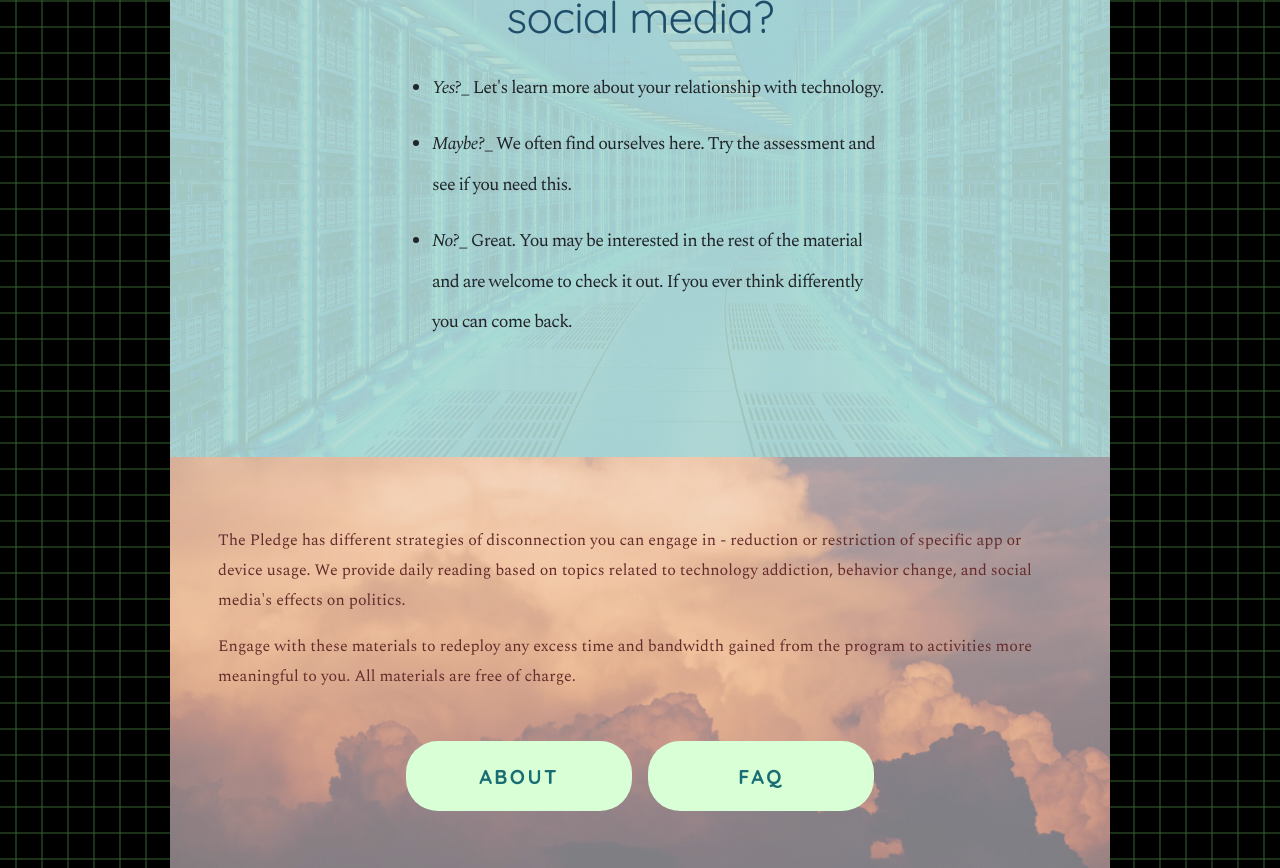
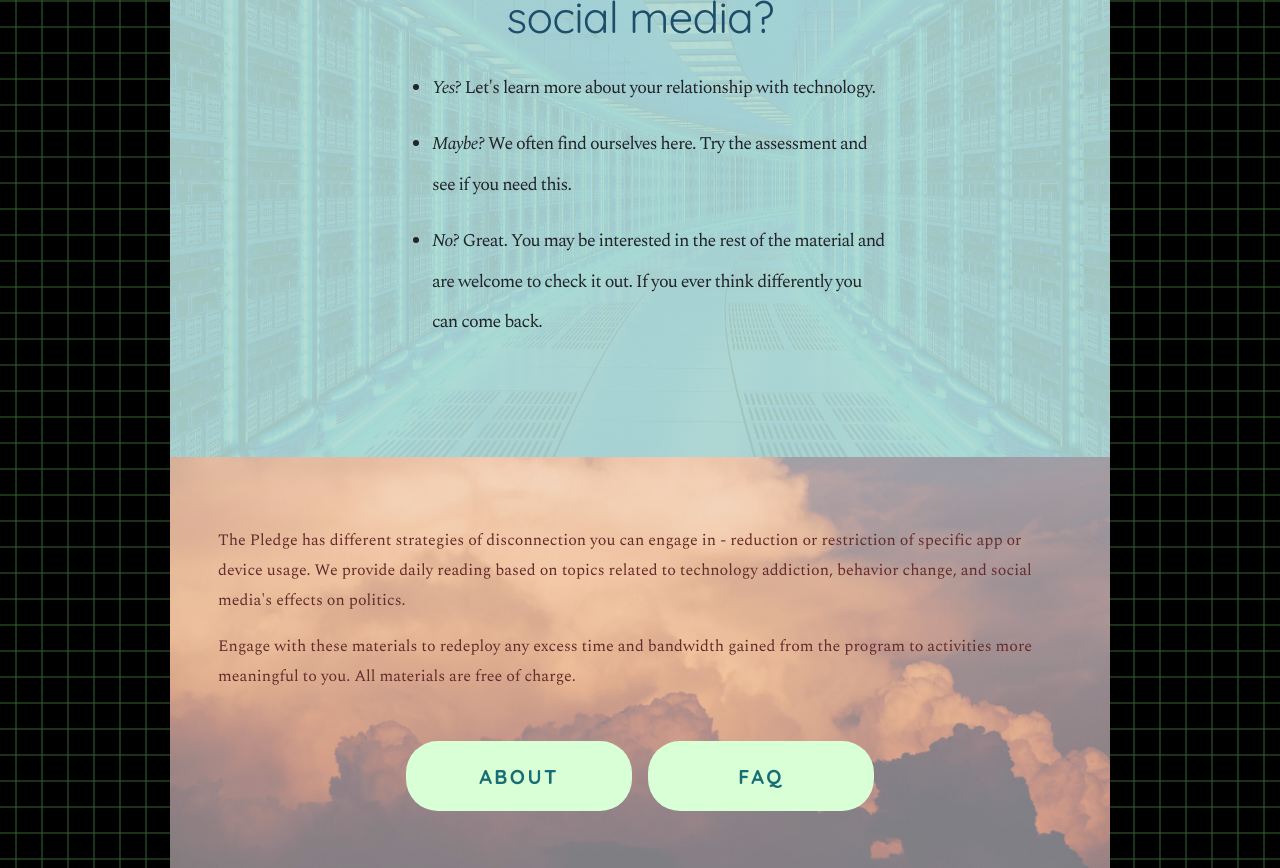
Before and after one commit to maxyuan6717/orpheus-frontend, a React (Create React App) app: page / in a window 1280 px wide. Shown: the part 1140-2008 px from the top of the page. Built offline with nearby package versions, Linux system fonts and the light colour scheme; no server answers.

Commit message:
take out underscores in addicted section

```diff
--- a/src/components/addicted.js
+++ b/src/components/addicted.js
@@ -11,19 +11,19 @@ const Addicted = () => {
           <ul className={styles.list}>
             <li>
               <p>
-                <em>Yes?</em>_ Let's learn more about your relationship with
+                <em>Yes?</em> Let's learn more about your relationship with
                 technology.
               </p>
             </li>
             <li>
               <p>
-                <em>Maybe?</em>_ We often find ourselves here. Try the
-                assessment and see if you need this.
+                <em>Maybe?</em> We often find ourselves here. Try the assessment
+                and see if you need this.
               </p>
             </li>
             <li>
               <p>
-                <em>No?</em>_ Great. You may be interested in the rest of the
+                <em>No?</em> Great. You may be interested in the rest of the
                 material and are welcome to check it out. If you ever think
                 differently you can come back.
               </p>
```
